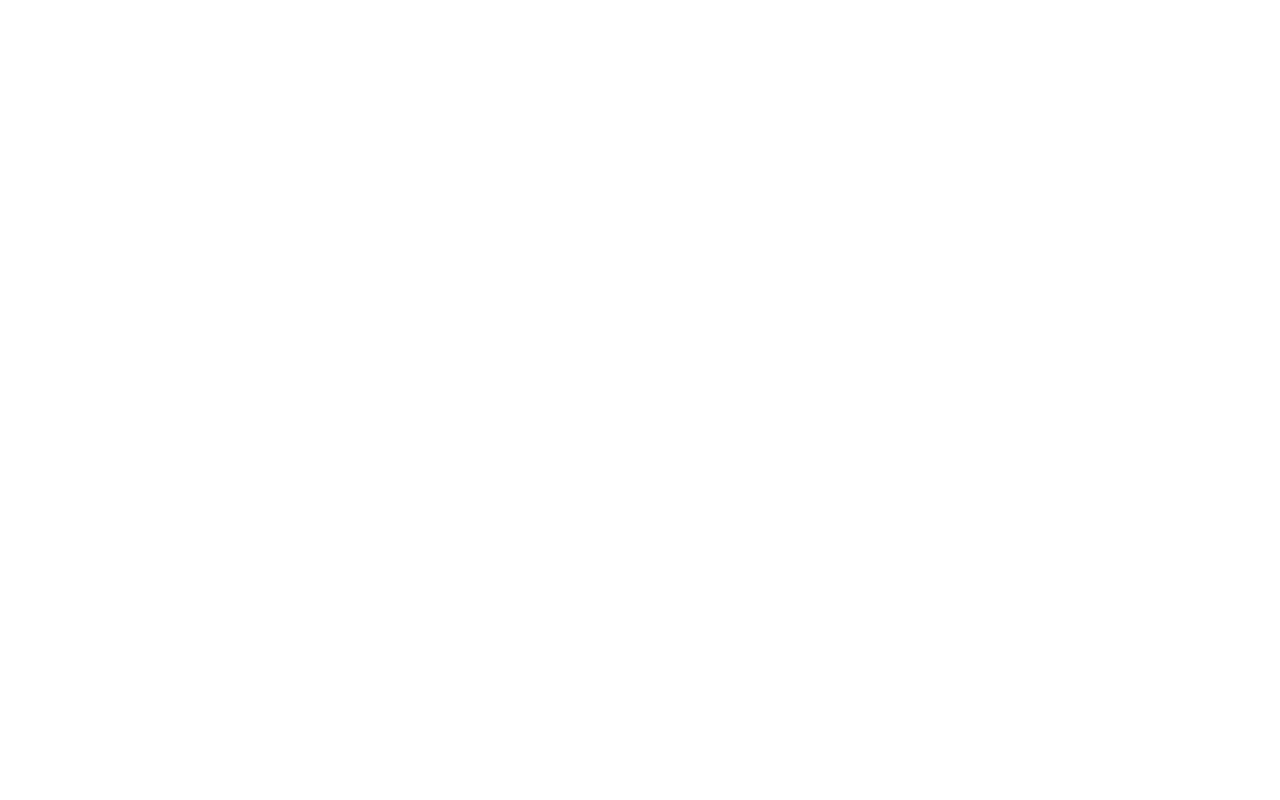
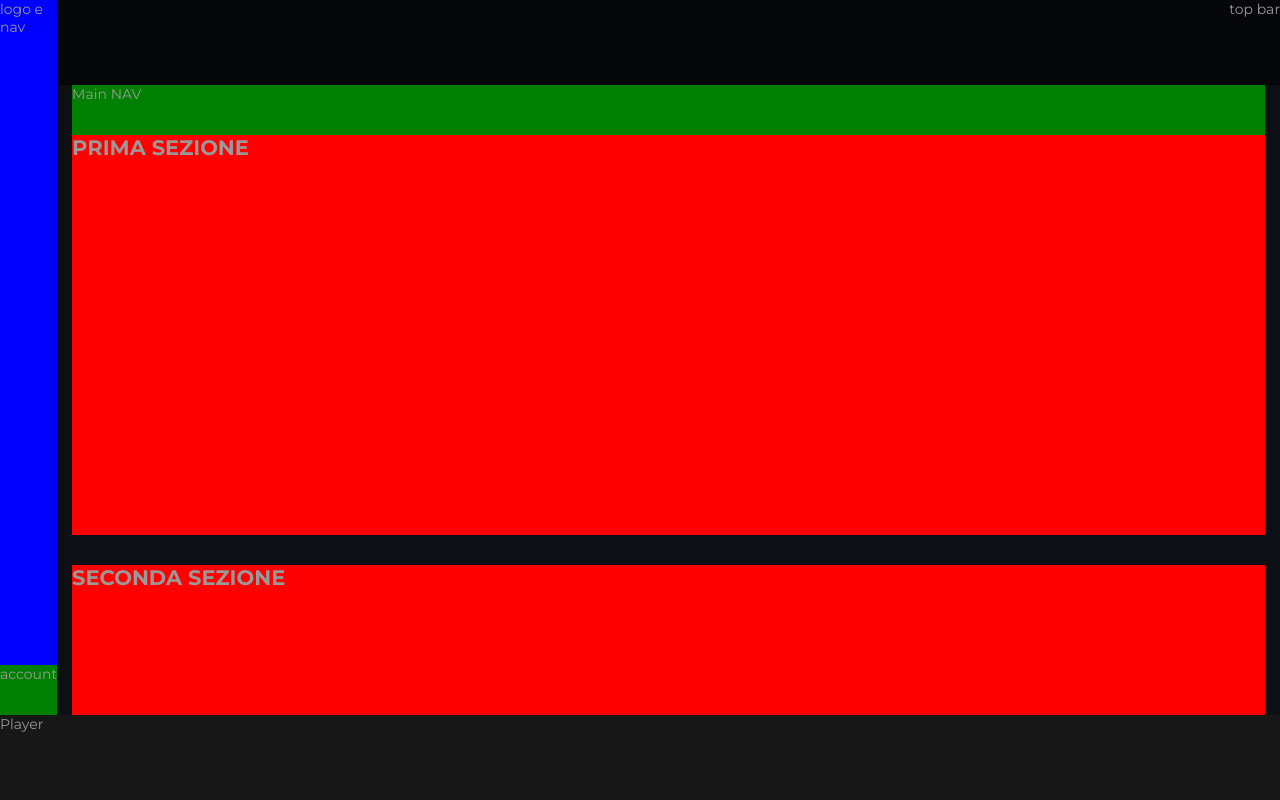
Before and after one commit to masepe95/html-css-spotifyweb, a plain HTML site: page index.html in a window 1280 px wide. Drawn offline with Linux system fonts and the light colour scheme.

Commit message:
layout added - vp500

```diff
--- a/css/style.css
+++ b/css/style.css
@@ -4,7 +4,113 @@
 	box-sizing: border-box;
 }
 
-.container {
-	max-width: 500px;
-	margin: 0 auto;
-}
+
+body {
+	color: #fff;
+	font-family: 'Montserrat', sans-serif;
+	  color: #999999;
+	  font-size: 14px;
+  }
+  /*GENERAL END*/
+
+  /*UTILITIES*/
+  .color-white {
+	color: #fff;
+  }
+
+  .bold {
+	font-weight: bold;
+  }
+
+  aside{
+	margin-bottom: 85px;
+  }
+  /*UTILITIES END*/
+
+  /*LAYOUT*/
+  /*GENERAL CONTAINER*/
+  #container {
+	display: flex;
+	flex-direction: column;
+	height: 100vh;
+  }
+  /*GENERAL CONTAINER END*/
+
+  /*MAIN CONTENT*/
+  #main-window {
+	flex-grow: 1;
+	background-color: #0c0f14;
+	display: flex;
+  }
+
+  /*SIDEBAR*/
+  #sidebar {
+	flex-basis: 40px;
+	background-color: blue;
+	display: flex;
+	flex-direction: column;
+  }
+
+  .sidebar-top {
+	flex-grow: 1;
+  }
+
+  .sidebar-bottom {
+	background-color: green; /*DEBUG*/
+	height: 50px; /*DEBUG*/
+  }
+  /*SIDEBAR END*/
+
+  /*CONTENT*/
+  #content {
+	position: relative;
+	flex-grow: 1;
+  }
+
+  .content-top-bar {
+	background-color: rgba(0, 0, 0, 0.5);
+	text-align: end;
+	position: absolute;
+	top: 0;
+	left: 0;
+	width: 100%;
+	height: 85px;
+	z-index: 1;
+  }
+
+  .scrollable {
+	position: absolute;
+	top: 0;
+	left: 0;
+	width: 100%;
+	height: 100%;
+	overflow-y: auto;
+	padding: 85px 15px 15px;
+  }
+
+  .content-menu {
+	background-color: green; /*DEBUG*/
+	height: 50px; /*DEBUG*/
+  }
+
+  .scrollable-content {
+	background-color: red; /*DEBUG*/
+	height: 400px; /*DEBUG*/
+	margin-bottom: 30px;
+  }
+  /*CONTENT END*/
+  /*MAIN CONTENT END*/
+
+  /*BOTTOM PLAYER*/
+  #player {
+	position: absolute;
+	bottom: 0;
+	left: 0;
+	z-index: 2;
+	width: 100%;
+	background-color: #171717;
+	height: 85px; /*DEBUG*/
+
+  }
+  /*BOTTOM PLAYER END*/
+  /*LAYOUT END*/
--- a/index.html
+++ b/index.html
@@ -7,7 +7,59 @@
     <title>Spotify Web</title>
     <link rel="stylesheet" href="https://cdnjs.cloudflare.com/ajax/libs/font-awesome/6.2.1/css/all.min.css" />
 	<link rel="stylesheet" href="./css/style.css">
+    <link href="https://fonts.googleapis.com/css?family=Montserrat:400,700&display=swap" rel="stylesheet">
 </head>
-<body>
+<body><!--GENERAL CONTAINER-->
+    <div id="container">
+
+      <!--MAIN CONTENT-->
+      <main id="main-window">
+
+        <!--SIDEBAR-->
+        <aside id="sidebar">
+          <div class="sidebar-top">
+            logo e nav
+          </div>
+          <div class="sidebar-bottom">
+            account
+          </div>
+        </aside>
+        <!--SIDEBAR END-->
+
+        <!--CONTENT-->
+        <div id="content">
+          <div class="content-top-bar">
+            top bar
+          </div>
+          <div class="scrollable">
+            <nav class="content-menu">
+              Main NAV
+            </nav>
+            <section class="scrollable-content">
+              <h2>PRIMA SEZIONE</h2>
+            </section>
+            <section class="scrollable-content">
+              <h2>SECONDA SEZIONE</h2>
+            </section>
+            <section class="scrollable-content">
+              <h2>TERZA SEZIONE</h2>
+            </section>
+          </div>
+        </div>
+        <!--CONTENT END-->
+
+      </main>
+      <!--MAIN CONTENT END-->
+
+      <!--BOTTOM PLAYER-->
+      <footer id="player">
+        Player
+      </footer>
+      <!--BOTTOM PLAYER END-->
+
+    </div>
+    <!--GENERAL CONTAINER END-->
+
+  </body>
 </body>
 </html>
```
